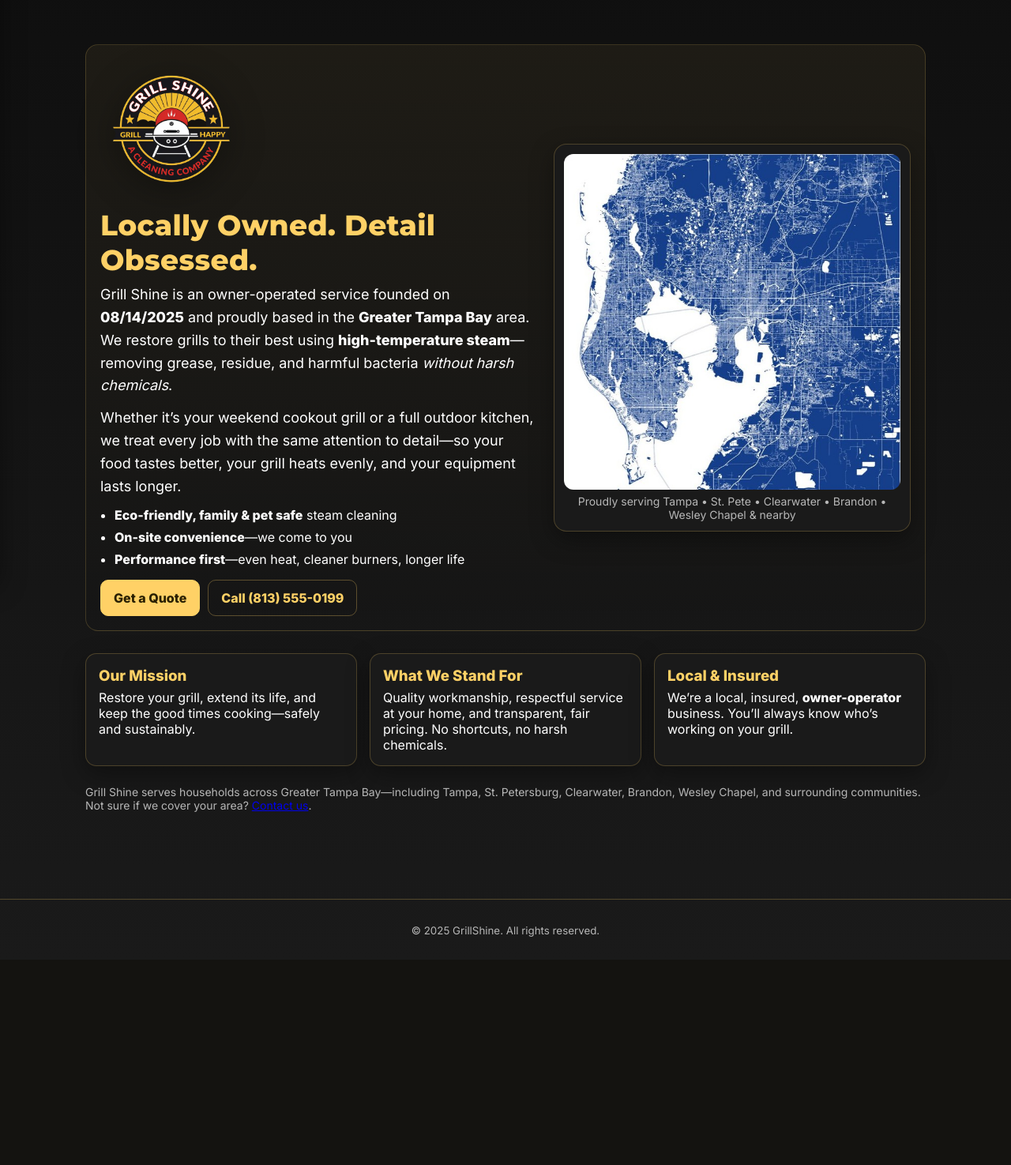
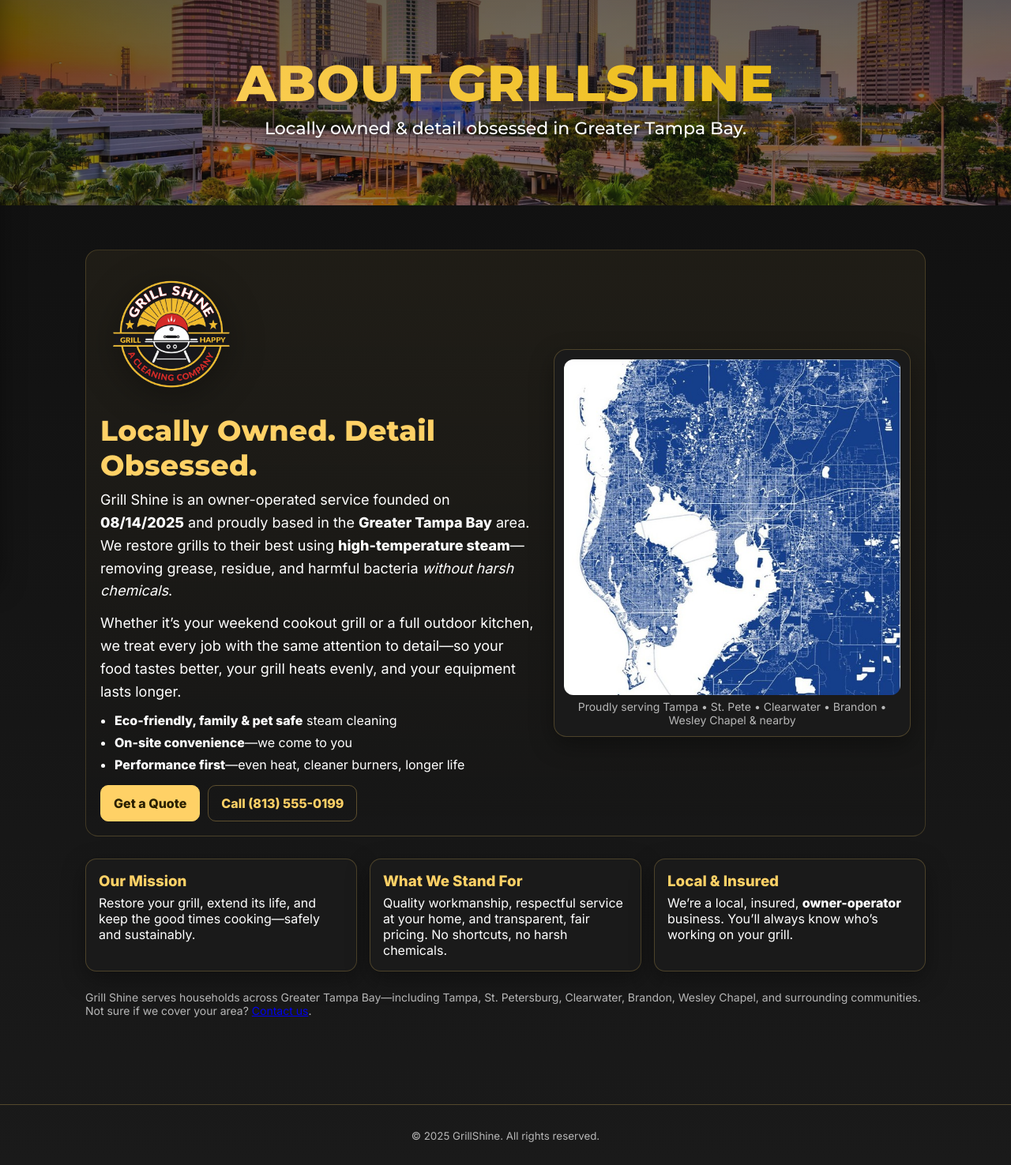
Before and after one commit to Tampa2828/grillshine, a Flask app: page /about in a window 1280 px wide. Shown: the part 67-1542 px from the top of the page at 79% size. Before the commit the page ends 1253 px from the top, so only its background shows below. Run offline with Flask 3, Linux system fonts and the light colour scheme.

Commit message:
Grill Shine: stable drawer + solid nav, Home link fix, subpage banner on all pages, About w/ map & logo, CSS v=8 & JS v=14, image path fixes

```diff
--- a/about.html
+++ b/about.html
@@ -10,10 +10,10 @@
   <link rel="preconnect" href="https://fonts.gstatic.com" crossorigin />
   <link href="https://fonts.googleapis.com/css2?family=Inter:wght@400;600;800&family=Montserrat:wght@500;800&display=swap" rel="stylesheet" />
 
-  <!-- Global Styles -->
-  <link rel="stylesheet" href="assets/styles.css?v=7" />
+  <!-- Global Styles (v=8 includes subpage banner `.page-hero`) -->
+  <link rel="stylesheet" href="assets/styles.css?v=8" />
 
-  <!-- Page-scoped styles (just for About) -->
+  <!-- Page-scoped styles (About only) -->
   <style>
     .about-wrap { max-width: 1100px; margin: 0 auto; }
     .about-hero {
@@ -61,9 +61,7 @@
     .about-card h3 { margin: 0 0 6px; color: var(--accent); }
     .about-card p { margin: 6px 0 0; color: var(--ink); }
 
-    .about-fineprint {
-      margin-top: 24px; color: var(--muted); font-size: 14px;
-    }
+    .about-fineprint { margin-top: 24px; color: var(--muted); font-size: 14px; }
 
     @media (max-width: 860px) {
       .about-hero { grid-template-columns: 1fr; }
@@ -86,7 +84,7 @@
     </a>
   </header>
 
-  <!-- Drawer and backdrop -->
+  <!-- Drawer & backdrop OUTSIDE header -->
   <nav id="siteNav" class="nav-drawer" aria-hidden="true">
     <div class="drawer-head">
       <span class="drawer-title">Menu</span>
@@ -107,12 +105,20 @@
   </nav>
   <div id="backdrop" class="backdrop" hidden></div>
 
-  <main class="section">
+  <!-- Subpage banner (uses same Tampa photo bg via CSS) -->
+  <section class="page-hero page-hero--sm">
+    <div class="inner">
+      <h1>About GrillShine</h1>
+      <p class="sub">Locally owned &amp; detail obsessed in Greater Tampa Bay.</p>
+    </div>
+  </section>
+
+  <main class="section" role="main">
     <div class="about-wrap">
       <!-- Intro / Story + Map -->
       <section class="about-hero">
         <div>
-          <img src="assets/img/logo2.png" alt="Grill Shine Logo" class="logo">
+          <img src="assets/img/logo2.png" alt="GrillShine logo" class="logo" loading="lazy" decoding="async">
           <h1>Locally Owned. Detail Obsessed.</h1>
           <p class="lead">
             Grill Shine is an owner-operated service founded on <strong>08/14/2025</strong> and proudly based in the
@@ -124,7 +130,7 @@
             attention to detail—so your food tastes better, your grill heats evenly, and your equipment lasts longer.
           </p>
           <ul class="bullets">
-            <li><strong>Eco-friendly, family & pet safe</strong> steam cleaning</li>
+            <li><strong>Eco-friendly, family &amp; pet safe</strong> steam cleaning</li>
             <li><strong>On-site convenience</strong>—we come to you</li>
             <li><strong>Performance first</strong>—even heat, cleaner burners, longer life</li>
           </ul>
@@ -135,7 +141,8 @@
         </div>
 
         <aside class="map-card" aria-label="Service area map">
-          <img src="assets/img/tampa-map.jpg?v=2" alt="Service Area: Tampa Bay" loading="lazy">
+          <!-- Keep filename lowercase; add cache-busting v=2 -->
+          <img src="assets/img/tampa-map.jpg?v=2" alt="Service Area: Tampa Bay" loading="lazy" decoding="async">
           <div class="map-caption">Proudly serving Tampa • St. Pete • Clearwater • Brandon • Wesley Chapel &amp; nearby</div>
         </aside>
       </section>
@@ -158,7 +165,7 @@
 
       <p class="about-fineprint">
         Grill Shine serves households across Greater Tampa Bay—including Tampa, St. Petersburg, Clearwater, Brandon, Wesley Chapel, and surrounding communities.
-        Not sure if we cover your area? <a href="index.html#contact" class="nav-link">Contact us</a>.
+        Not sure if we cover your area? <a href="index.html#contact">Contact us</a>.
       </p>
     </div>
   </main>
@@ -167,7 +174,7 @@
     <small>© <span id="year"></span> GrillShine. All rights reserved.</small>
   </footer>
 
-  <!-- Shared Menu Script -->
-  <script src="assets/script.js?v=11"></script>
+  <!-- Shared drawer/smooth-scroll script (v=14 has robust Home handling & focus trap) -->
+  <script src="assets/script.js?v=14"></script>
 </body>
 </html>
--- a/assets/styles.css
+++ b/assets/styles.css
@@ -17,7 +17,7 @@ html, body { margin: 0; padding: 0; }
 html { scroll-behavior: smooth; }
 
 /* Make anchor targets not hide under sticky header */
-.hero, .section { scroll-margin-top: 80px; }
+.hero, .page-hero, .section { scroll-margin-top: 80px; }
 
 body {
   font-family: Inter, system-ui, -apple-system, Segoe UI, Roboto, Arial, sans-serif;
@@ -209,6 +209,44 @@ img.brand-logo { width: 28px; height: 28px; object-fit: contain; display: inline
   display: flex; gap: 10px; justify-content: center; flex-wrap: wrap; margin-top: 8px;
 }
 
+/* ================= REUSABLE PAGE HERO (All subpages) ================= */
+.page-hero{
+  position:relative;
+  overflow:hidden;
+  padding:84px 18px 56px;          /* under sticky header */
+  text-align:center;
+  min-height:340px;
+  background:
+    radial-gradient(800px 300px at 50% -50%, rgba(255,209,102,.25), transparent 70%),
+    linear-gradient(180deg, rgba(255,255,255,.02), rgba(255,255,255,0));
+}
+.page-hero::before{
+  content:"";
+  position:absolute; inset:0;
+  background: url("assets/img/tampa-bay.jpg") center/cover no-repeat; /* default image */
+  opacity:.55; z-index:0;
+}
+.page-hero::after{
+  content:""; position:absolute; inset:0;
+  background: linear-gradient(180deg, rgba(0,0,0,.35), rgba(0,0,0,.2) 40%, rgba(0,0,0,0));
+  z-index:0;
+}
+.page-hero .inner{ position:relative; z-index:1; max-width:1100px; margin:0 auto; }
+.page-hero h1{
+  margin:0 0 10px;
+  font-family:'Montserrat', Inter, system-ui, -apple-system, Segoe UI, Roboto, Arial, sans-serif;
+  font-weight:800; font-size:56px; line-height:1.05; letter-spacing:.8px; text-transform:uppercase;
+  background: linear-gradient(45deg, #FFD166, #E6B800);
+  -webkit-background-clip:text; -webkit-text-fill-color:transparent;
+}
+.page-hero .sub{
+  font-family:'Montserrat', Inter, system-ui, -apple-system, Segoe UI, Roboto, Arial, sans-serif;
+  font-weight:500; font-size:20px; color:var(--ink);
+  max-width:820px; margin:0 auto; text-shadow:0 2px 6px rgba(0,0,0,.6);
+}
+/* shorter variant if needed */
+.page-hero--sm{ min-height:260px; padding:72px 18px 40px; }
+
 /* ================= SECTIONS ================= */
 .section {
   padding: 56px 18px; max-width: 1100px; margin: 0 auto;
@@ -339,6 +377,8 @@ img.brand-logo { width: 28px; height: 28px; object-fit: contain; display: inline
 @media (min-width: 720px) {
   .hero h1 .brand-head { font-size: 78px; }
   .hero h1 .tagline { font-size: 30px; }
+  .page-hero h1 { font-size: 64px; }
+  .page-hero .sub { font-size: 22px; }
   .cards { grid-template-columns: repeat(3, 1fr); }
 }
 @media (max-width: 860px) { /* for About grid collapse */
@@ -353,6 +393,9 @@ img.brand-logo { width: 28px; height: 28px; object-fit: contain; display: inline
   .hero h1 .brand-head { font-size: 44px; letter-spacing: .6px; }
   .hero h1 .tagline { font-size: 18px; }
   .hero .sub { font-size: 18px; }
+  .page-hero { min-height: 55vh; }
+  .page-hero h1 { font-size: 40px; letter-spacing: .6px; }
+  .page-hero .sub { font-size: 18px; }
   .brand-logo { width: 24px; height: 24px; }
   .quote-form { padding: 16px; margin-left: 8px; margin-right: 8px; }
 }
```
Also changed, not shown: before-after.html (+25 -8 lines), faq.html (+45 -5 lines).
